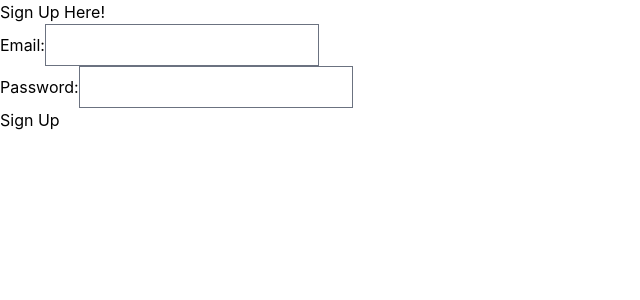
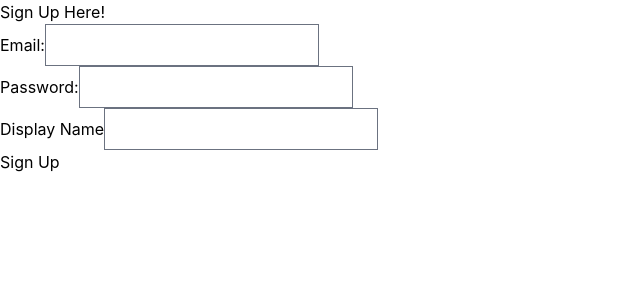
Before and after one commit to nealchapman1995/water_wise, a React (Create React App) app: page /signup in a window 1280 px wide. Shown: the top 300 px of the page, without its empty margins (0-640 px from the left). Built offline with nearby package versions, Linux system fonts and the light colour scheme; no server answers.

Commit message:
added display name to the user

```diff
--- a/src/HomePage.js
+++ b/src/HomePage.js
@@ -68,7 +68,7 @@ const HomePage = ({ user }) => {
 
   return (
     <div>
-      <h1>Welcome, {user.email}!</h1>
+      <h1>Welcome, {user.displayName}!</h1>
       <h1>What's the Forecast Looking Like?</h1>
       <div className='citySelector'>
         <label htmlFor='cityInput'>Pick a City! </label>
--- a/src/Signup.js
+++ b/src/Signup.js
@@ -1,13 +1,14 @@
 import React, { useState } from "react";
 import { auth } from "./configuration"; // Import the database instance
 //import { ref, onValue, set } from "firebase/database";
-import { createUserWithEmailAndPassword } from "firebase/auth";
+import { createUserWithEmailAndPassword, updateProfile } from "firebase/auth";
 import { useNavigate } from "react-router-dom";
 
 const SignUpForm = ({ setUser }) => {
     const [email, setEmail] = useState("");
     const [password, setPassword] = useState("");
     const [error, setError] = useState(null);
+    const [name, setName] = useState("");
 
     const navigate = useNavigate();
 
@@ -19,6 +20,13 @@ const SignUpForm = ({ setUser }) => {
         try{
             const userCredential = await createUserWithEmailAndPassword(auth, email, password);
             setUser(userCredential.user);
+            updateProfile(auth.currentUser, {
+                displayName: name
+            }).then(() => {
+                navigate("/home");
+              }).catch((error) => {
+                setError(error.message);
+              });
             navigate("/home");
         } catch (error) {
             setError(error.message);
@@ -37,6 +45,10 @@ const SignUpForm = ({ setUser }) => {
                 <label>Password:</label>
                 <input type="password" value={password} onChange={(e) => setPassword(e.target.value)} required></input>
             </div>
+            <div>
+                <label>Display Name</label>
+                <input type="text" value={name} onChange={(e) => setName(e.target.value)} required></input>
+            </div>
             <button type="submit">Sign Up</button>
         </form>
         {error && <p style={{ color: "red" }}>{error}</p>}
```
